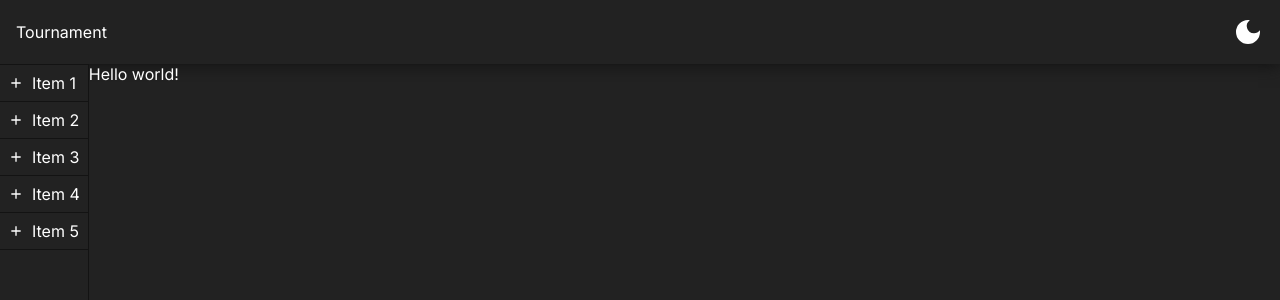
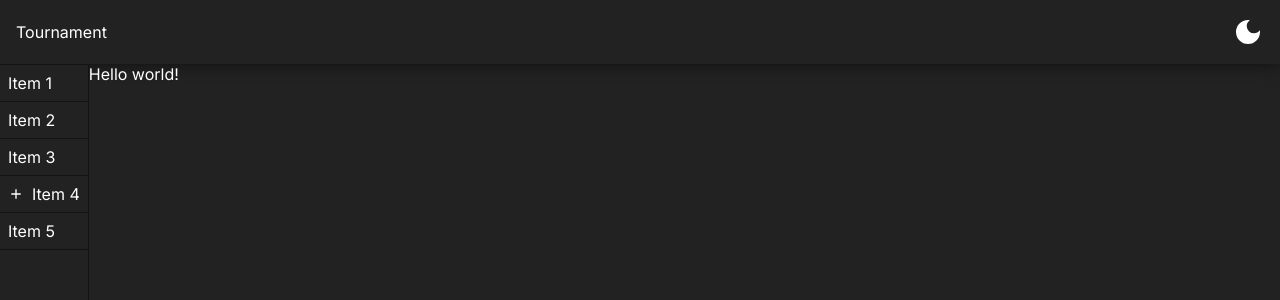
Before and after one commit to churpita/tournament, a React app in the folder client/: page / in a window 1280 px wide. Shown: the top 300 px of the page. Built offline with nearby package versions, Linux system fonts and the light colour scheme.

Commit message:
Make expand button conditional to hasChildren

```diff
--- a/client/src/components/IconButton.tsx
+++ b/client/src/components/IconButton.tsx
@@ -10,7 +10,7 @@ type Props = {
 
 export const IconButton = (props: Props): React.ReactNode => {
     return (
-        <div className={styles.icon} style={props.style}>
+        <div className={styles.icon} {...props}>
             {props.children}
         </div>
     );
--- a/client/src/components/Sidebar.tsx
+++ b/client/src/components/Sidebar.tsx
@@ -7,22 +7,27 @@ const ListItems = [
     {
         id: 1,
         label: "Item 1",
+        hasChildren: false,
     },
     {
         id: 2,
         label: "Item 2",
+        hasChildren: false,
     },
     {
         id: 3,
         label: "Item 3",
+        hasChildren: false,
     },
     {
         id: 4,
         label: "Item 4",
+        hasChildren: true,
     },
     {
         id: 5,
         label: "Item 5",
+        hasChildren: false,
     },
 ];
 
@@ -31,9 +36,7 @@ export const Sidebar = (): React.ReactNode => {
         <div className={styles.sidebarContainer}>
             <ul>
                 {ListItems.map((item) => {
-                    return (
-                        <SidebarItem key={item.id}>{item.label}</SidebarItem>
-                    );
+                    return <SidebarItem key={item.id} item={item} />;
                 })}
             </ul>
         </div>
--- a/client/src/components/SidebarItem.tsx
+++ b/client/src/components/SidebarItem.tsx
@@ -6,7 +6,7 @@ import { MdAdd, MdRemove } from "react-icons/md";
 import IconButton from "./IconButton";
 
 type SidebarItemProps = {
-    children: React.ReactNode;
+    item: { label: string; hasChildren: boolean };
 };
 
 export const SidebarItem = (props: SidebarItemProps): React.ReactNode => {
@@ -14,13 +14,15 @@ export const SidebarItem = (props: SidebarItemProps): React.ReactNode => {
 
     return (
         <div className={styles.sidebarItem}>
+            {props.item.hasChildren && (
                 <IconButton
                     onClick={(e) => setIsOpen((o) => !o)}
                     style={{ height: "1rem", paddingRight: "0.5rem" }}
                 >
                     {isOpen ? <MdRemove /> : <MdAdd />}
                 </IconButton>
-            {props.children}
+            )}
+            {props.item.label}
         </div>
     );
 };
```
Lines whose indentation alone changed are shown as unchanged.
